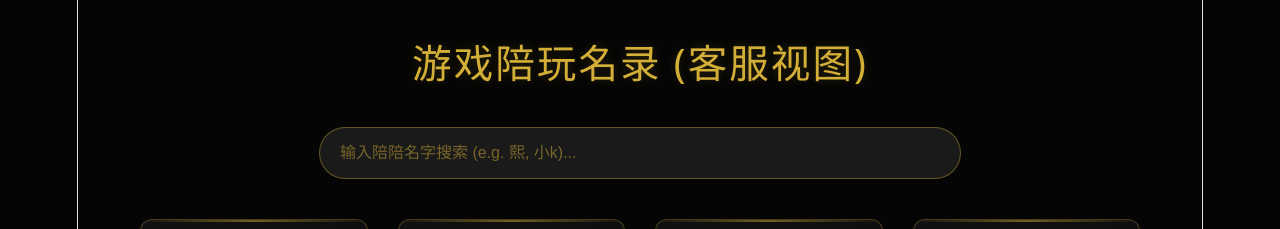
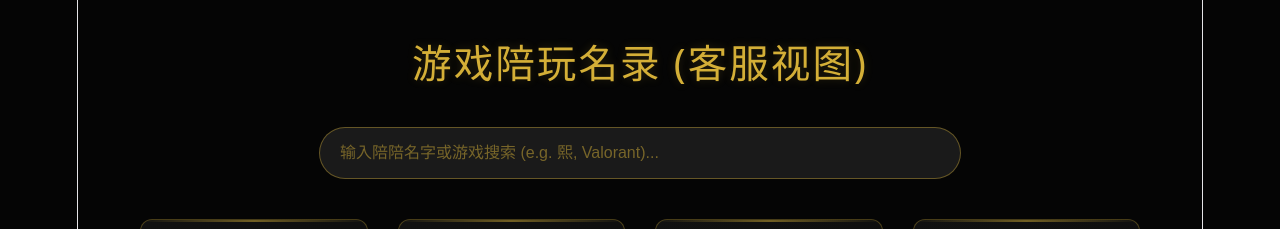
Before and after one commit to Serenity318/GLStudio_Webapp, a React (Vite) app: page / in a window 1280 px wide. Shown: the top 229 px of the page. Built offline with nearby package versions, Linux system fonts and the light colour scheme.

Commit message:
feat: enhance search bar to filter by both companion name and games

```diff
--- a/src/Roster.jsx
+++ b/src/Roster.jsx
@@ -201,7 +201,10 @@ export default function Roster() {
     if (isCustomerView) {
       return sharedIds.includes(companion.id);
     }
-    return companion.name.toLowerCase().includes(searchQuery.toLowerCase());
+    const query = searchQuery.toLowerCase();
+    const nameMatch = companion.name.toLowerCase().includes(query);
+    const gameMatch = companion.games && companion.games.some(game => game.toLowerCase().includes(query));
+    return nameMatch || gameMatch;
   });
 
   return (
@@ -213,7 +216,7 @@ export default function Roster() {
           <input
             type="text"
             className="search-bar"
-            placeholder="输入陪陪名字搜索 (e.g. 熙, 小k)..."
+            placeholder="输入陪陪名字或游戏搜索 (e.g. 熙, Valorant)..."
             value={searchQuery}
             onChange={(e) => setSearchQuery(e.target.value)}
           />
```
